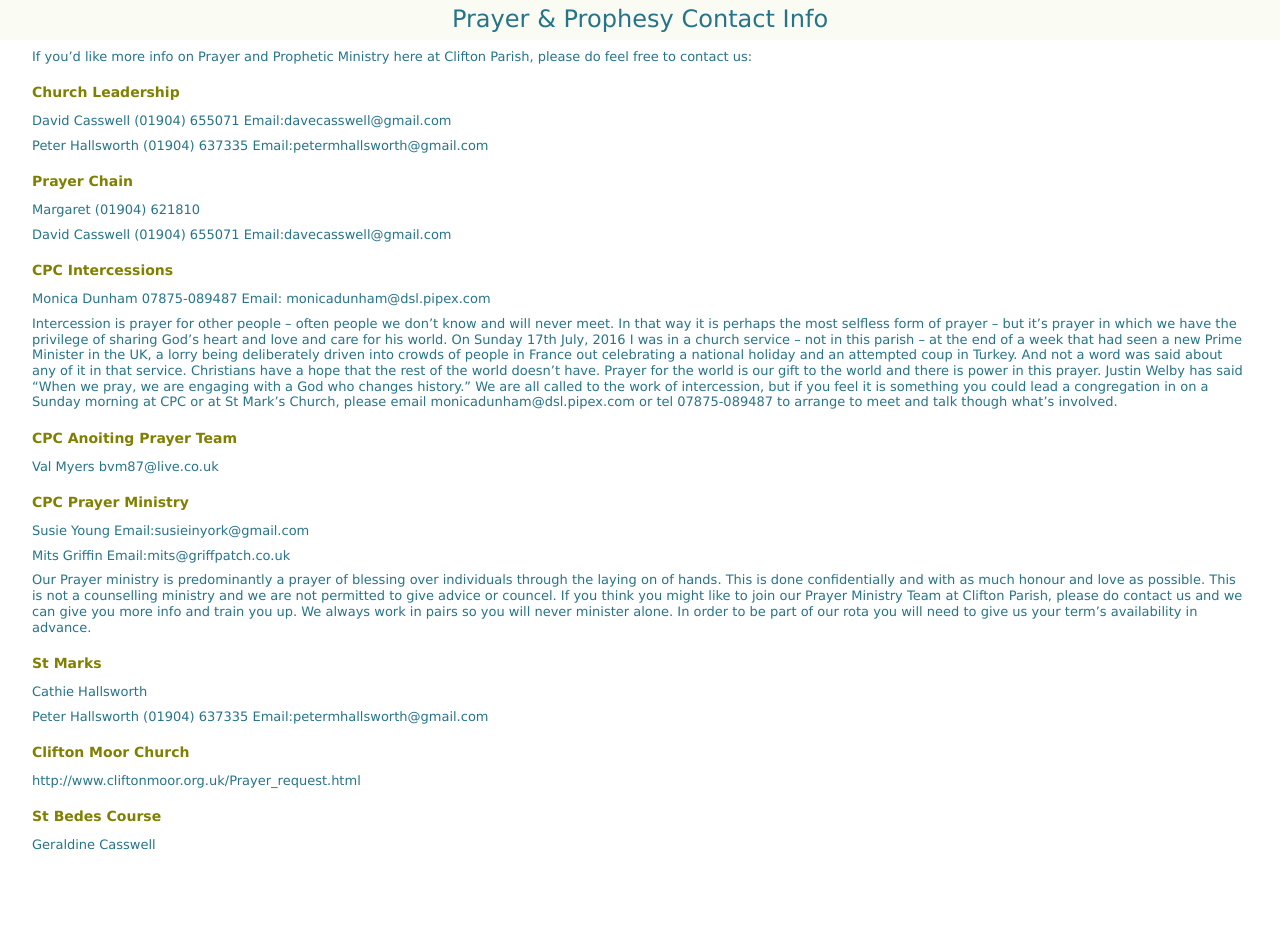
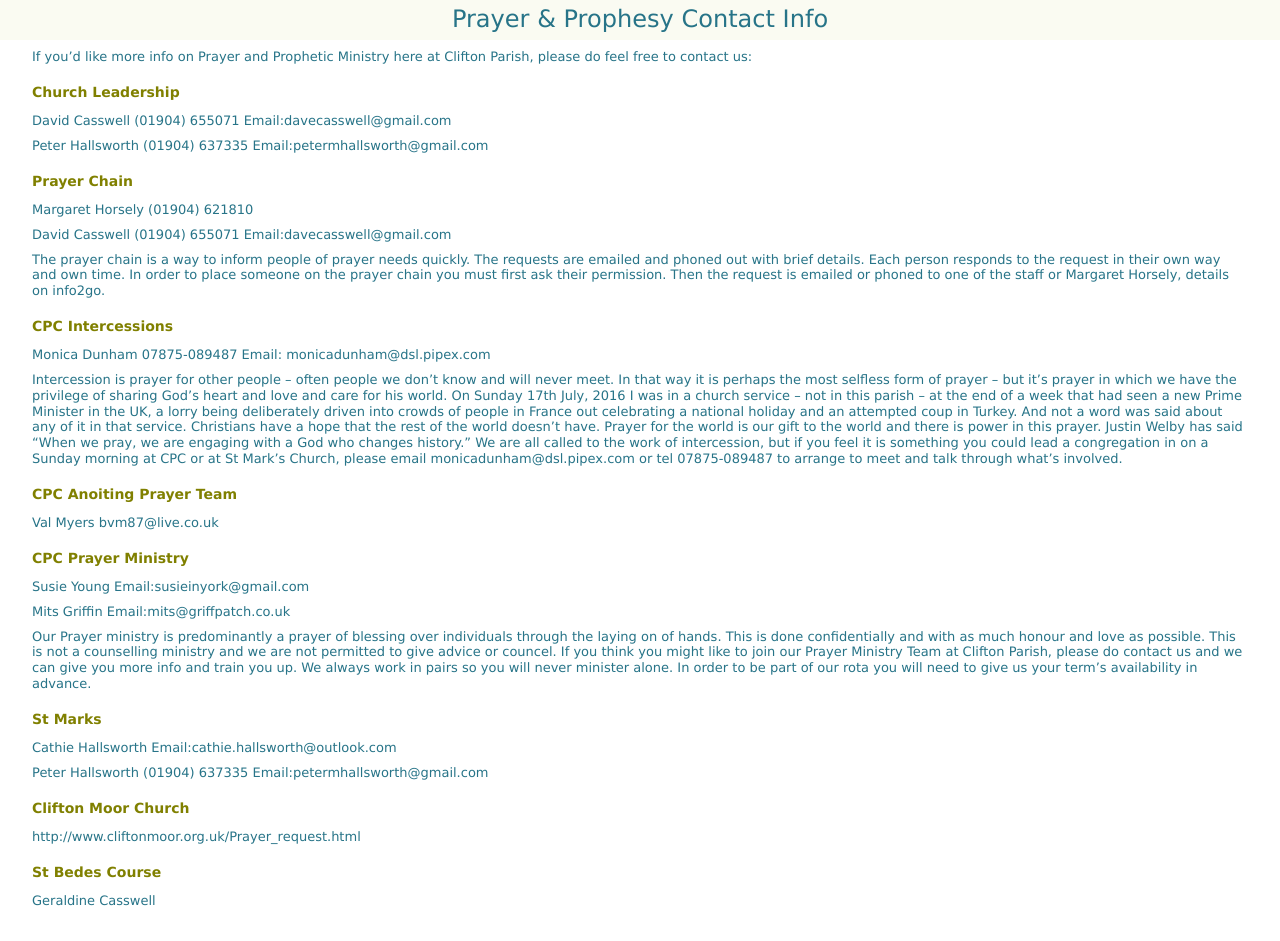
Before and after one commit to griffpatch/CPCYorkPP, a Jekyll site: the page built from pages/contacts.md, in a window 1280 px wide. Built offline with Jekyll 4.4.1, drawn with Linux system fonts in a browser that asks for light colours; before the commit the page ends 900 px from its top, so only the background shows below that.

Commit message:
Update contacts.md

```diff
--- a/pages/contacts.md
+++ b/pages/contacts.md
@@ -17,16 +17,19 @@
 
 Prayer Chain
 ------------
-Margaret (01904) 621810
+Margaret Horsely (01904) 621810
 
 David Casswell (01904) 655071 Email:davecasswell@gmail.com
+
+The prayer chain is a way to inform people of prayer needs quickly. The requests are emailed and phoned out with brief details. Each person responds to the request in their own way and own time. In order to place someone on the prayer chain you must first ask their permission. Then the request is emailed or phoned to one of the staff or Margaret Horsely, details on info2go.
+
 
 
 CPC Intercessions
 -----------------
 Monica Dunham 07875-089487 Email: monicadunham@dsl.pipex.com
 
-Intercession is prayer for other people – often people we don’t know and will never meet. In that way it is perhaps the most selfless form of prayer – but it’s prayer in which we have the privilege of sharing God’s heart and love and care for his world. On Sunday 17th July, 2016 I was in a church service – not in this parish – at the end of a week that had seen a new Prime Minister in the UK, a lorry being deliberately driven into crowds of people in France out celebrating a national holiday and an attempted coup in Turkey. And not a word was said about any of it in that service. Christians have a hope that the rest of the world doesn’t have. Prayer for the world is our gift to the world and there is power in this prayer. Justin Welby has said “When we pray, we are engaging with a God who changes history.” We are all called to the work of intercession, but if you feel it is something you could lead a congregation in on a Sunday morning at CPC or at St Mark’s Church, please email monicadunham@dsl.pipex.com or tel 07875-089487 to arrange to meet and talk though what’s involved.
+Intercession is prayer for other people – often people we don’t know and will never meet. In that way it is perhaps the most selfless form of prayer – but it’s prayer in which we have the privilege of sharing God’s heart and love and care for his world. On Sunday 17th July, 2016 I was in a church service – not in this parish – at the end of a week that had seen a new Prime Minister in the UK, a lorry being deliberately driven into crowds of people in France out celebrating a national holiday and an attempted coup in Turkey. And not a word was said about any of it in that service. Christians have a hope that the rest of the world doesn’t have. Prayer for the world is our gift to the world and there is power in this prayer. Justin Welby has said “When we pray, we are engaging with a God who changes history.” We are all called to the work of intercession, but if you feel it is something you could lead a congregation in on a Sunday morning at CPC or at St Mark’s Church, please email monicadunham@dsl.pipex.com or tel 07875-089487 to arrange to meet and talk through what’s involved.
 
 
 
@@ -46,7 +49,7 @@
 
 St Marks
 --------
-Cathie Hallsworth
+Cathie Hallsworth Email:cathie.hallsworth@outlook.com
 
 Peter Hallsworth (01904) 637335 Email:petermhallsworth@gmail.com
 
```
